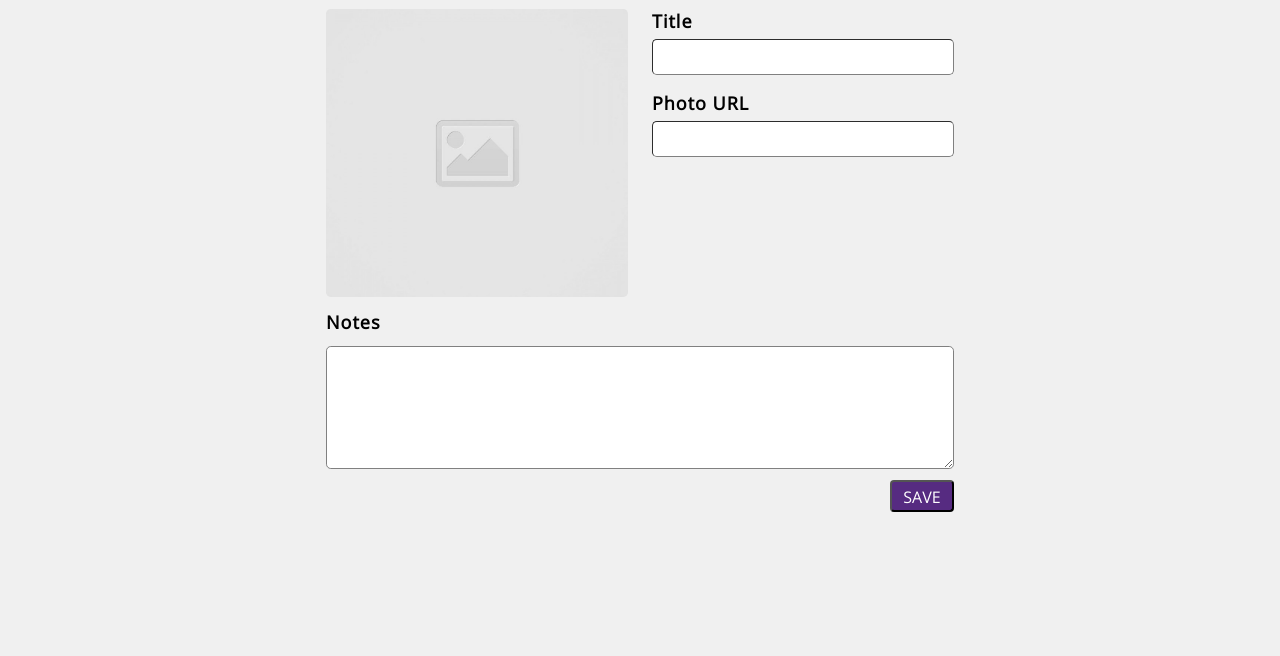
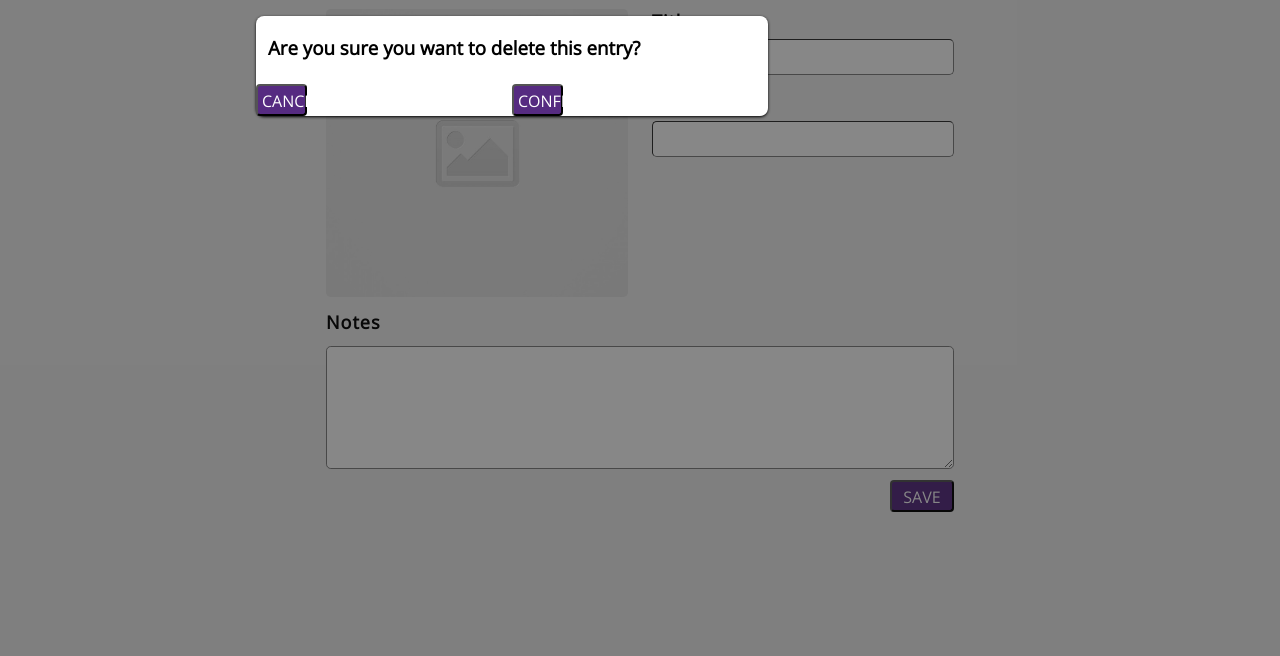
Before and after one commit to e-bales/code-journal, a website: page index.html in a window 1280 px wide. Shown: the part 144-800 px from the top of the page. Drawn offline with nearby package versions, Linux system fonts and the light colour scheme.

Commit message:
initial modal structure + css

```diff
--- a/css/layout.css
+++ b/css/layout.css
@@ -48,6 +48,10 @@
   align-items: center;
 }
 
+.modal-container {
+  width: 60%;
+}
+
 @media screen and (min-width: 768px) {
   .container {
     max-width: 700px;
@@ -78,4 +82,8 @@
   .delete {
     padding-left: 0.75rem;
   }
+
+  .modal-container {
+    width: 40%;
+  }
 }
--- a/css/styles.css
+++ b/css/styles.css
@@ -156,3 +156,25 @@ a {
 .invisible {
   visibility: hidden;
 }
+
+.confirmation {
+  position: relative;
+}
+
+.outer-container {
+  position: fixed;
+  top: 0;
+  left: 0;
+  width: 100%;
+  height: 100%;
+  background-color: rgba(17, 17, 17, 0.5);
+}
+
+.modal-container {
+  background-color: white;
+  position: relative;
+  top: 20%;
+  left: 20%;
+  border-radius: 0.5rem;
+  box-shadow: 0 1px 3px black;
+}
--- a/index.html
+++ b/index.html
@@ -60,7 +60,7 @@
         </div>
         <div class="row delete">
           <div class="column-quarter delete-entry invisible">
-            <p>Delete Entry</p>
+            <p class="delete-button">Delete Entry</p>
           </div>
           <div class="column-quarter button">
             <button type="submit">Save</button>
@@ -87,6 +87,27 @@
         </ul>
       </div>
     </div>
+    <div class="confirmation">
+      <div class="outer-container">
+        <div class="modal-container">
+          <div class="modal">
+            <div class="row">
+              <div class="column-full">
+                <h3>Are you sure you want to delete this entry?</h3>
+              </div>
+            </div>
+            <div class="row">
+              <div class="column-quarter">
+                <button type="button" class="cancel">CANCEL</button>
+              </div>
+              <div class="column-quarter">
+                <button type="button" class="confirm">CONFIRM</button>
+              </div>
+            </div>
+          </div>
+        </div>
+      </div>
+    </div>
   </main>
   <script src="js/data.js"></script>
   <script src="js/main.js"></script>
--- a/js/main.js
+++ b/js/main.js
@@ -11,6 +11,7 @@ const $entryFormAnchor = document.querySelector('.entry-form-anchor');
 
 const $entryTitle = document.querySelector('#entry-title');
 const $deleteEntry = document.querySelector('.delete-entry');
+const $deleteText = document.querySelector('.delete-button');
 
 $photoURL.addEventListener('input', event => {
   const url = $photoURL.value;
@@ -177,3 +178,7 @@ $unorderedList.addEventListener('click', event => {
     viewSwap('entry-form');
   }
 });
+
+$deleteText.addEventListener('click', event => {
+  // console.log('You would like to delete :)');
+});
```
